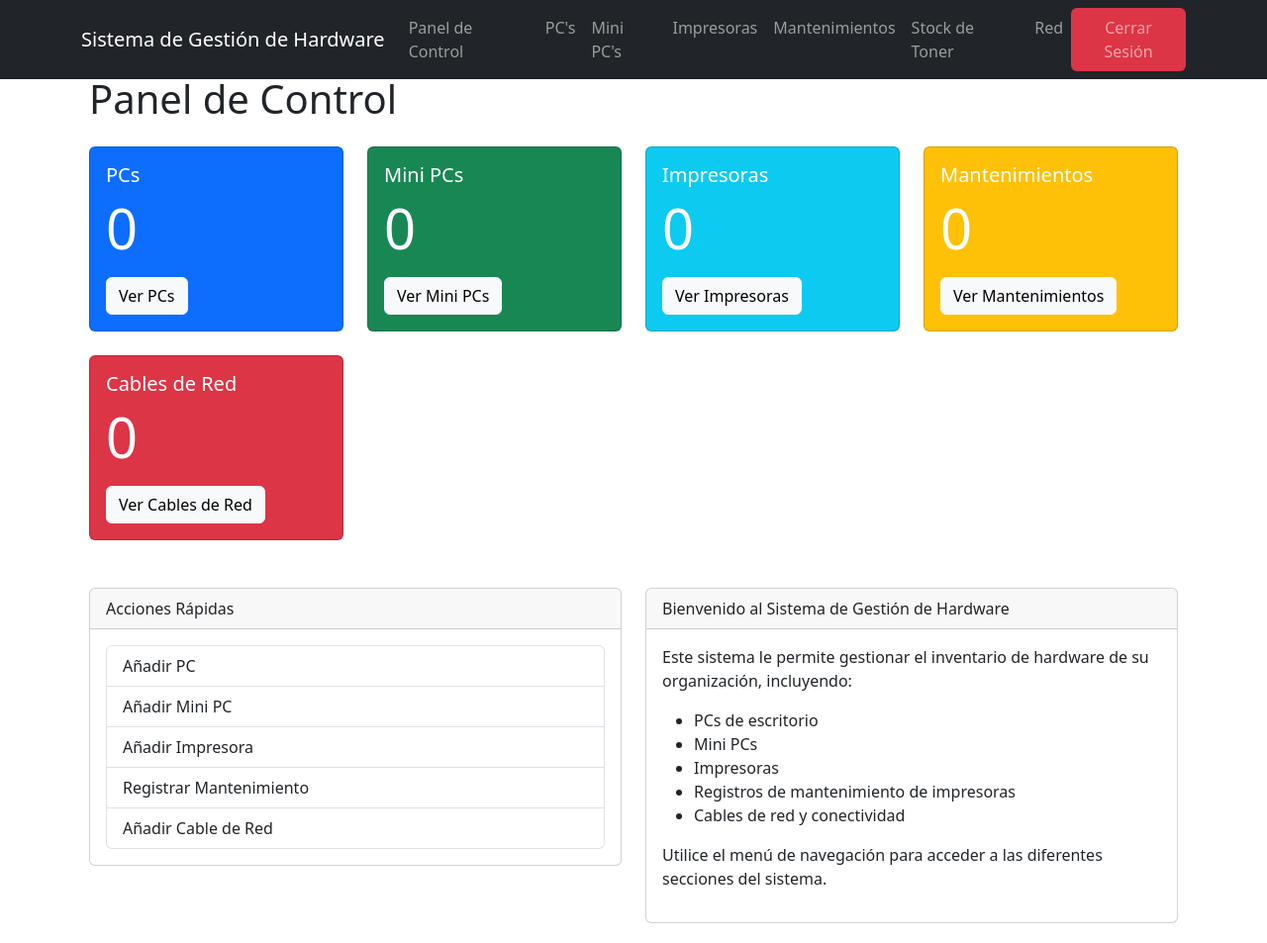
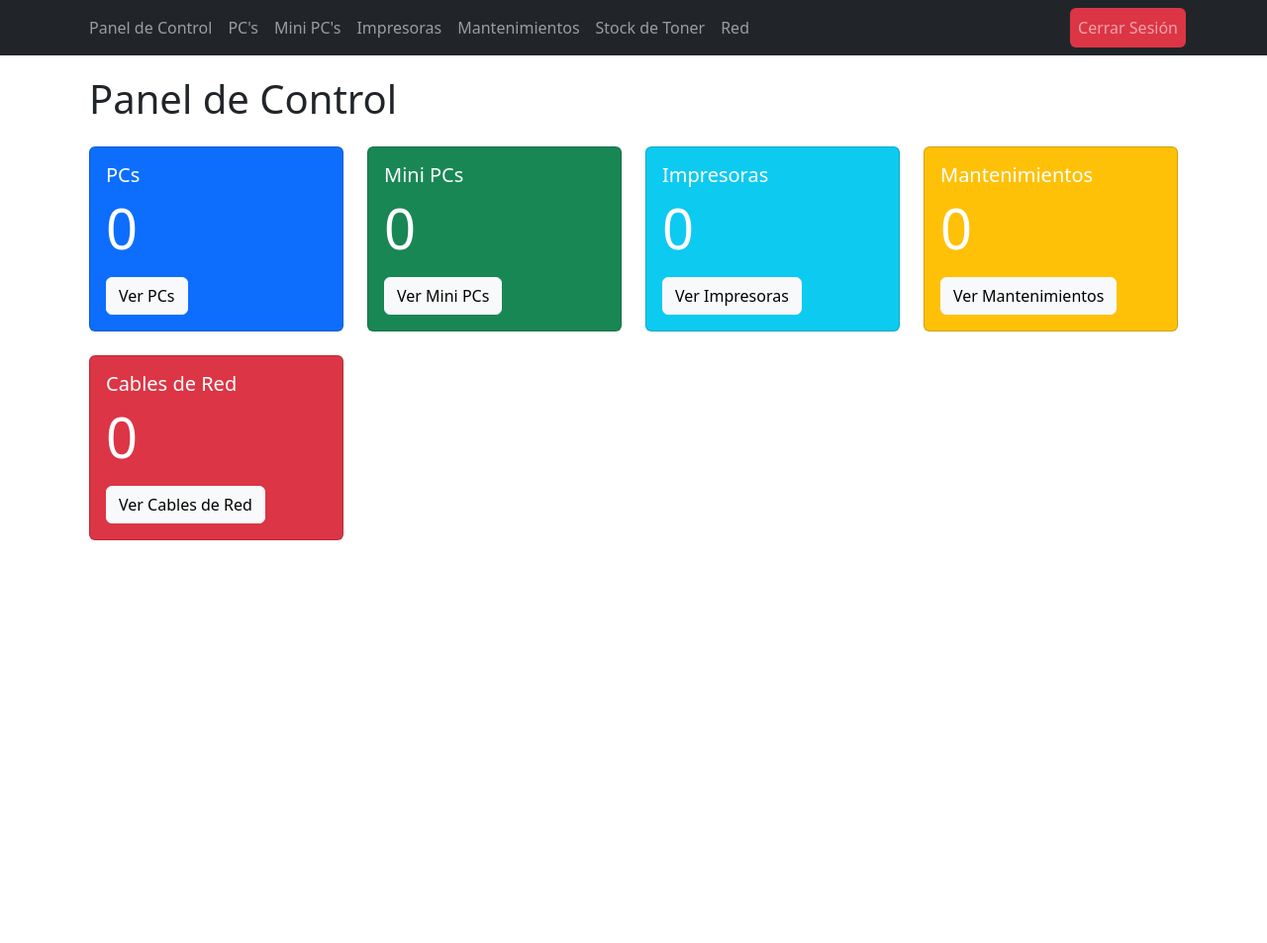
Before and after one commit to wilfredhgi/LYV-IT, a Django app: page / in a window 1280 px wide. Shown: the whole page at 99% size. After the commit the page ends 546 px from the top, so only its background shows below. Run offline with Django 5.2, Linux system fonts and the light colour scheme; a user stored in the database is signed in; data that the repository does not hold is empty.

Commit message:
final commit

```diff
--- a/templates/hardware/base.html
+++ b/templates/hardware/base.html
@@ -17,7 +17,6 @@
 <body>
     <nav class="navbar navbar-expand-lg navbar-dark bg-dark fixed-top">
         <div class="container">
-            <a class="navbar-brand" href="{% url 'home' %}">Sistema de Gestión de Hardware</a>
             <button class="navbar-toggler" type="button" data-bs-toggle="collapse" data-bs-target="#navbarNav" aria-controls="navbarNav" aria-expanded="false" aria-label="Toggle navigation">
                 <span class="navbar-toggler-icon"></span>
             </button>
--- a/templates/hardware/home.html
+++ b/templates/hardware/home.html
@@ -52,51 +52,4 @@
         </div>
     </div>
 </div>
-
-<div class="row mt-4">
-    <div class="col-md-6">
-        <div class="card">
-            <div class="card-header">
-                Acciones Rápidas
-            </div>
-            <div class="card-body">
-                <div class="list-group">
-                    <a href="{% url 'pc-create' %}" class="list-group-item list-group-item-action">
-                        <i class="bi bi-plus-circle"></i> Añadir PC
-                    </a>
-                    <a href="{% url 'minipc-create' %}" class="list-group-item list-group-item-action">
-                        <i class="bi bi-plus-circle"></i> Añadir Mini PC
-                    </a>
-                    <a href="{% url 'printer-create' %}" class="list-group-item list-group-item-action">
-                        <i class="bi bi-plus-circle"></i> Añadir Impresora
-                    </a>
-                    <a href="{% url 'maintenance-create' %}" class="list-group-item list-group-item-action">
-                        <i class="bi bi-plus-circle"></i> Registrar Mantenimiento
-                    </a>
-                    <a href="{% url 'network-cable-create' %}" class="list-group-item list-group-item-action">
-                        <i class="bi bi-plus-circle"></i> Añadir Cable de Red
-                    </a>
-                </div>
-            </div>
-        </div>
-    </div>
-    <div class="col-md-6">
-        <div class="card">
-            <div class="card-header">
-                Bienvenido al Sistema de Gestión de Hardware
-            </div>
-            <div class="card-body">
-                <p>Este sistema le permite gestionar el inventario de hardware de su organización, incluyendo:</p>
-                <ul>
-                    <li>PCs de escritorio</li>
-                    <li>Mini PCs</li>
-                    <li>Impresoras</li>
-                    <li>Registros de mantenimiento de impresoras</li>
-                    <li>Cables de red y conectividad</li>
-                </ul>
-                <p>Utilice el menú de navegación para acceder a las diferentes secciones del sistema.</p>
-            </div>
-        </div>
-    </div>
-</div>
 {% endblock %}
```
Also changed, not shown: db.sqlite3.
